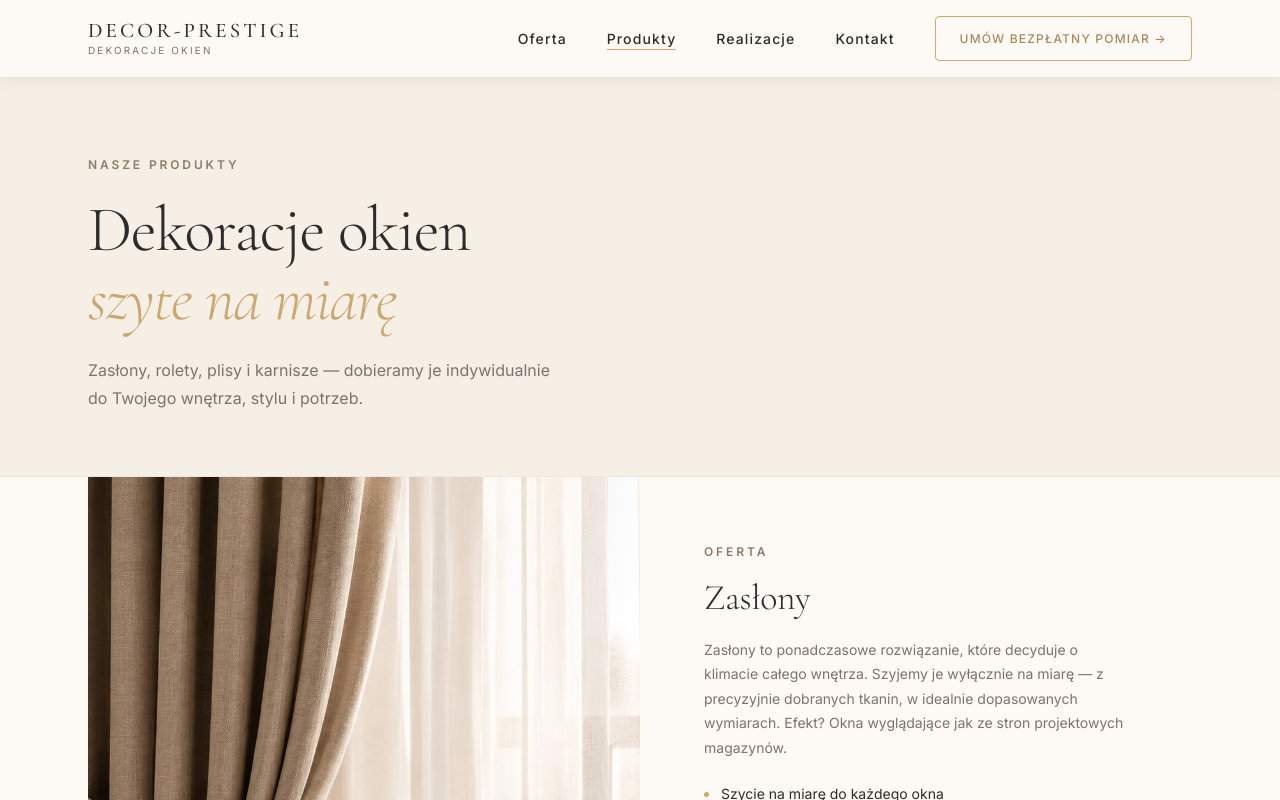
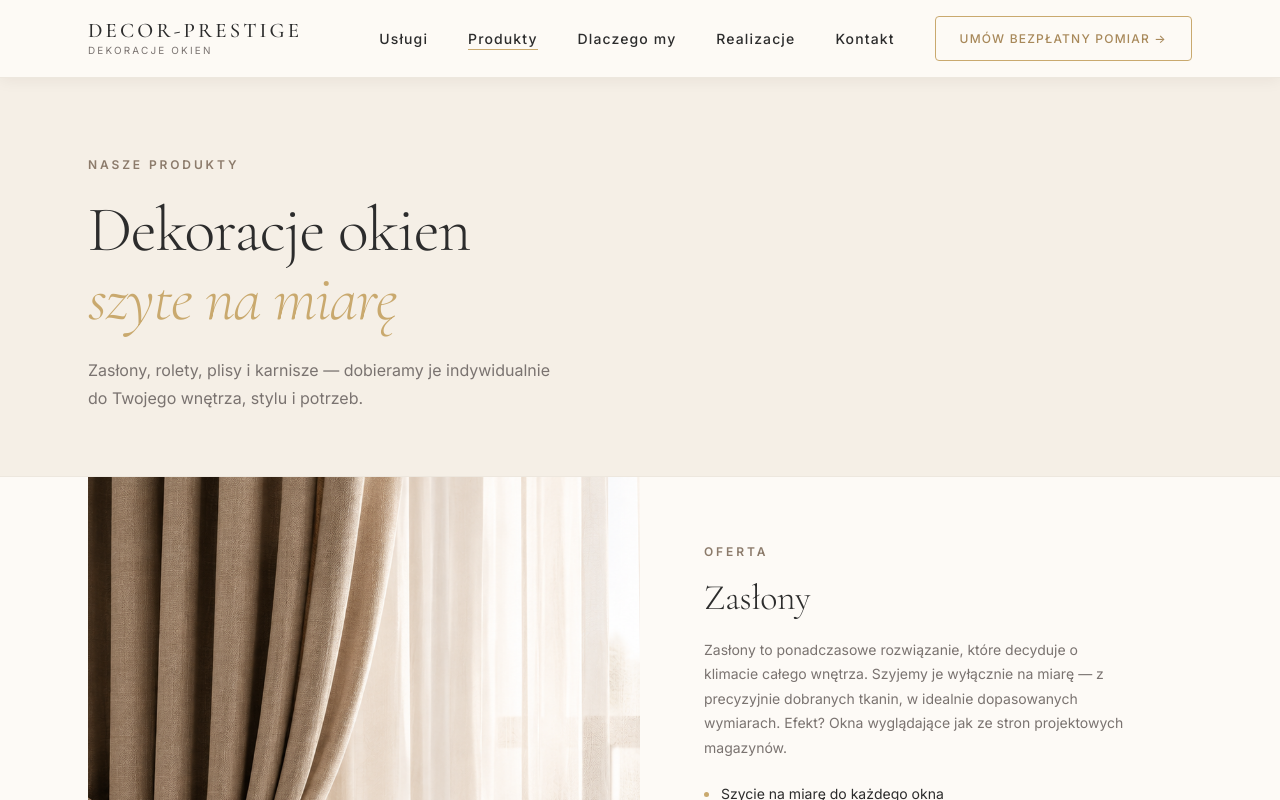
Before and after one commit to web48app/decor-prestige, a React (Vite) app in the folder decor-prestige/: page /produkty in a window 1280 px wide. Shown: the top 800 px of the page. Built offline with nearby package versions, Linux system fonts and the light colour scheme.

Commit message:
Fix nav, add produkty/realizacje pages

```diff
--- a/decor-prestige/src/components/layout/Footer/Footer.jsx
+++ b/decor-prestige/src/components/layout/Footer/Footer.jsx
@@ -25,8 +25,9 @@ function IconInstagram() {
 /* ---- Dane nawigacji ---- */
 const footerNav = [
   { label: 'Strona główna', href: '/#home' },
-  { label: 'Oferta',        href: '/#oferta' },
-  { label: 'Produkty',      href: '/produkty' },
+  { label: 'Usługi',        href: '/#oferta' },
+  { label: 'Produkty',      href: '/#produkty' },
+  { label: 'Dlaczego my',   href: '/#dlaczego-my' },
   { label: 'Realizacje',    href: '/realizacje' },
   { label: 'Kontakt',       href: '/kontakt' },
 ];
--- a/decor-prestige/src/components/sections/Products/Products.jsx
+++ b/decor-prestige/src/components/sections/Products/Products.jsx
@@ -85,11 +85,6 @@ export default function Products() {
               <em className={styles.headingAccent}>dla Twojego wnętrza</em>
             </h2>
           </div>
-          <div className={styles.headerRight}>
-            <a href="#kontakt" className={styles.viewAll}>
-              Zobacz pełną ofertę →
-            </a>
-          </div>
         </div>
 
         {/* ---- Górny rząd — 2 duże zdjęcia ---- */}
@@ -114,6 +109,13 @@ export default function Products() {
           ))}
         </div>
 
+        {/* ---- Przycisk — przejście do pełnej strony produktów ---- */}
+        <div className={styles.viewAllWrap}>
+          <a href="/produkty" className={styles.viewAllBtn}>
+            Zobacz wszystkie produkty →
+          </a>
+        </div>
+
       </Container>
     </section>
   );
--- a/decor-prestige/src/components/sections/Products/Products.module.css
+++ b/decor-prestige/src/components/sections/Products/Products.module.css
@@ -206,6 +206,36 @@
 }
 
 /* ============================================================
+   PRZYCISK — WSZYSTKIE PRODUKTY
+   ============================================================ */
+
+.viewAllWrap {
+  display: flex;
+  justify-content: center;
+  padding: clamp(2rem, 4vw, 3rem) 0 clamp(3rem, 5vw, 5.5rem);
+}
+
+.viewAllBtn {
+  font-family: var(--font-body);
+  font-size: var(--font-size-sm);
+  font-weight: 500;
+  letter-spacing: 0.08em;
+  text-decoration: none;
+  color: var(--color-accent-dark);
+  border: 1px solid var(--color-accent);
+  padding: var(--space-3) var(--space-8);
+  border-radius: var(--radius-small);
+  transition:
+    background-color var(--transition-fast),
+    color var(--transition-fast);
+}
+
+.viewAllBtn:hover {
+  background: var(--color-accent);
+  color: #fff;
+}
+
+/* ============================================================
    RESPONSIVE — TABLET (760px)
    ============================================================ */
 
--- a/decor-prestige/src/data/site.js
+++ b/decor-prestige/src/data/site.js
@@ -24,9 +24,10 @@ export const site = {
   },
 
   nav: [
-    { label: 'Oferta',     href: '#oferta' },
-    { label: 'Produkty',   href: '/produkty' },
-    { label: 'Realizacje', href: '/realizacje' },
-    { label: 'Kontakt',    href: '/kontakt' },
+    { label: 'Usługi',      href: '#oferta' },
+    { label: 'Produkty',    href: '#produkty' },
+    { label: 'Dlaczego my', href: '#dlaczego-my' },
+    { label: 'Realizacje',  href: '/realizacje' },
+    { label: 'Kontakt',     href: '/kontakt' },
   ],
 };
--- a/decor-prestige/src/pages/ContactPage/ContactNavbar.jsx
+++ b/decor-prestige/src/pages/ContactPage/ContactNavbar.jsx
@@ -4,10 +4,11 @@ import Container from '../../components/ui/Container/Container';
 import styles from '../../components/layout/Navbar/Navbar.module.css';
 
 const navItems = [
-  { label: 'Oferta',       href: '/#oferta' },
-  { label: 'Dlaczego my',  href: '/#o-firmie' },
-  { label: 'Realizacje',   href: '/#realizacje' },
-  { label: 'Kontakt',      href: '/kontakt', active: true },
+  { label: 'Usługi',      href: '/#oferta' },
+  { label: 'Produkty',    href: '/#produkty' },
+  { label: 'Dlaczego my', href: '/#dlaczego-my' },
+  { label: 'Realizacje',  href: '/realizacje' },
+  { label: 'Kontakt',     href: '/kontakt', active: true },
 ];
 
 export default function ContactNavbar() {
--- a/decor-prestige/src/pages/ProductsPage/ProductsNavbar.jsx
+++ b/decor-prestige/src/pages/ProductsPage/ProductsNavbar.jsx
@@ -4,10 +4,11 @@ import Container from '../../components/ui/Container/Container';
 import styles from '../../components/layout/Navbar/Navbar.module.css';
 
 const navItems = [
-  { label: 'Oferta',       href: '/#oferta' },
-  { label: 'Produkty',     href: '/produkty',   active: true },
-  { label: 'Realizacje',   href: '/realizacje' },
-  { label: 'Kontakt',      href: '/kontakt' },
+  { label: 'Usługi',      href: '/#oferta' },
+  { label: 'Produkty',    href: '/#produkty', active: true },
+  { label: 'Dlaczego my', href: '/#dlaczego-my' },
+  { label: 'Realizacje',  href: '/realizacje' },
+  { label: 'Kontakt',     href: '/kontakt' },
 ];
 
 export default function ProductsNavbar() {
--- a/decor-prestige/src/pages/RealizacjePage/RealizacjeNavbar.jsx
+++ b/decor-prestige/src/pages/RealizacjePage/RealizacjeNavbar.jsx
@@ -4,10 +4,11 @@ import Container from '../../components/ui/Container/Container';
 import styles from '../../components/layout/Navbar/Navbar.module.css';
 
 const navItems = [
-  { label: 'Oferta',     href: '/#oferta' },
-  { label: 'Produkty',   href: '/produkty' },
-  { label: 'Realizacje', href: '/realizacje', active: true },
-  { label: 'Kontakt',    href: '/kontakt' },
+  { label: 'Usługi',      href: '/#oferta' },
+  { label: 'Produkty',    href: '/#produkty' },
+  { label: 'Dlaczego my', href: '/#dlaczego-my' },
+  { label: 'Realizacje',  href: '/realizacje', active: true },
+  { label: 'Kontakt',     href: '/kontakt' },
 ];
 
 export default function RealizacjeNavbar() {
```
